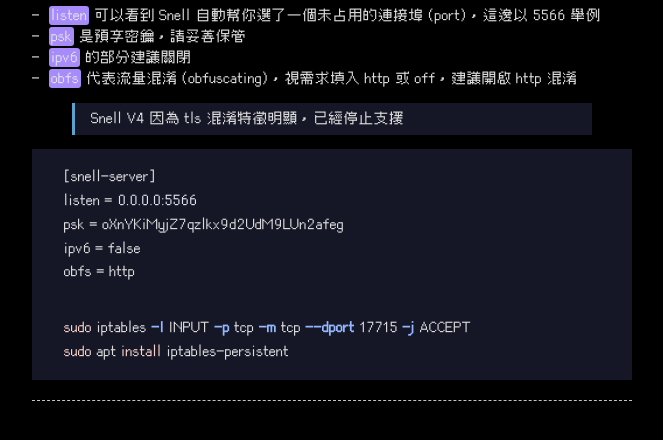
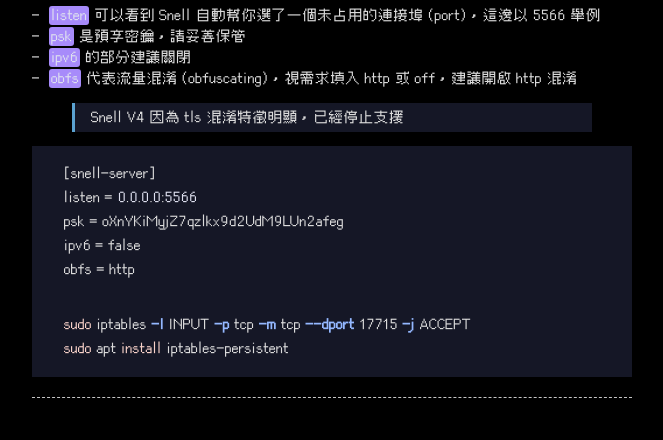
Before and after one commit to morningdip/home, a Jekyll site: the page built from _posts/2024-01-08-ponte.md, in a window 1280 px wide. Shown: the part 449-889 px from the top of the page, without its empty margins (308-971 px from the left). Built offline with Jekyll 4.4.1, drawn with Linux system fonts in a browser that asks for light colours.

Commit message:
Update base.scss

```diff
--- a/_sass/base.scss
+++ b/_sass/base.scss
@@ -26,11 +26,9 @@ ul, li { margin: 0px 0px;  color: var(--text-color); }
 a { text-decoration: underline;  color: var(--link-color); }
 a:hover { color: var(--background-color); background-color: var(--base-color); }
 blockquote {
-    display: block;
     border-left: 3px solid var(--carolina-blue);
     background-color: var(--raisin-black);
     padding: 4px 4px 4px 16px;
-    line-height: 1.7 !important;
 }
 @media only screen and (max-device-width: 500px) { * { font-size: $mobile-font-size !important; } }
 
@@ -39,7 +37,7 @@ blockquote {
  */
 .container { width: $container-width;  max-width: $container-max-width;  margin-right: auto;  margin-left: auto; }
 p { word-wrap: break-word;  word-break: break-word;  white-space: pre-wrap; margin-bottom: 15px; }
-blockquote p { margin-bottom: 0px !important; }
+blockquote p { margin-bottom: 0px;  margin: 0; }
 footer { color: var(--text-color);  border-top: var(--border);  margin: 20px auto 15px;  padding-top: 10px;  text-align: right; }
 header { margin-top: 25px;  margin-bottom: 10px; }
 header p { text-align: left;  margin: 0; }
```
